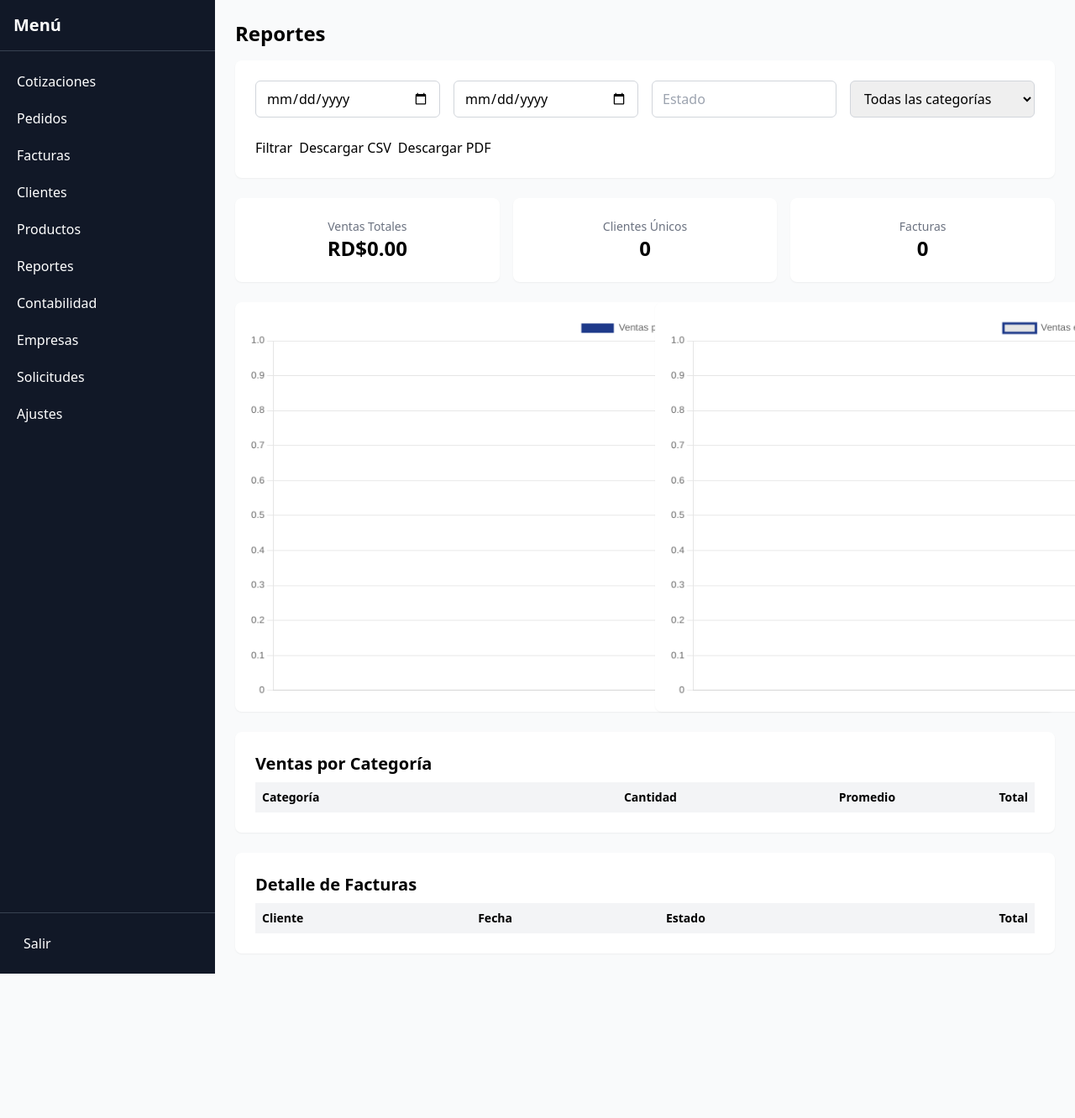
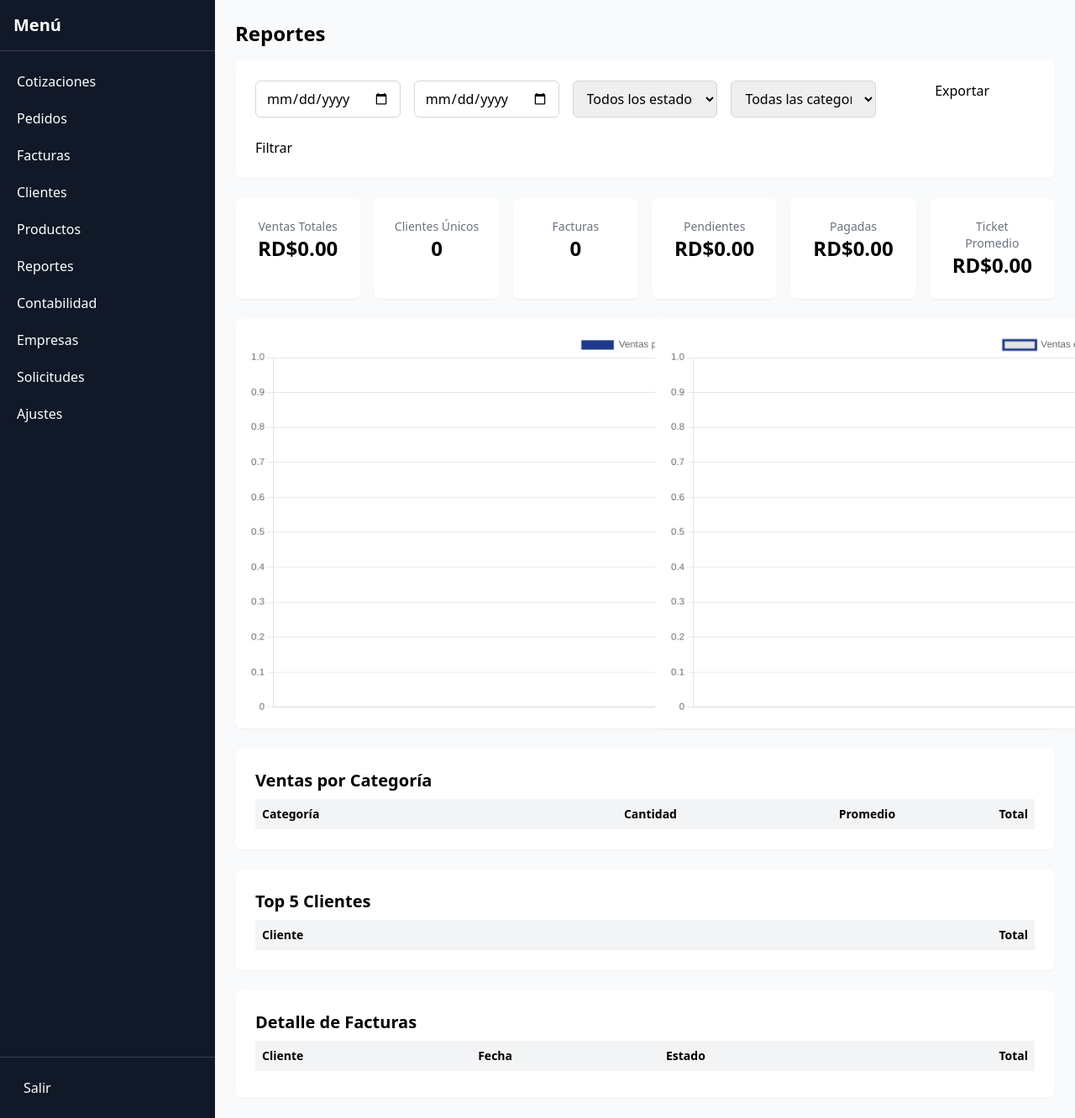
Before and after one commit to Buzzvitalize/Application-Tada, a Flask app: page /reportes in a window 1280 px wide. Shown: the whole page at 84% size. Before the commit the page ends 1160 px from the top, so only its background shows below. Run offline with Flask 3, Linux system fonts and the light colour scheme; the visitor is signed in with stand-in values (Sample User, id 1); lists and menus that the app fills with data are empty; some libraries are stand-ins or nearby versions.

Commit message:
test: cover reporting filters and exports

```diff
--- a/app.py
+++ b/app.py
@@ -11,7 +11,14 @@ from flask import (
     jsonify,
     g,
 )
-from flask_migrate import Migrate
+try:
+    from flask_migrate import Migrate
+except ModuleNotFoundError:  # pragma: no cover
+    class Migrate:
+        def __init__(self, *a, **k):
+            pass
+        def init_app(self, *a, **k):
+            pass
 import logging
 from logging.handlers import RotatingFileHandler
 try:
@@ -144,6 +151,7 @@ def ensure_admin():  # pragma: no cover - optional helper for deployments
 ITBIS_RATE = 0.18
 UNITS = ('Unidad', 'Metro', 'Onza', 'Libra', 'Kilogramo', 'Litro')
 CATEGORIES = ('Servicios', 'Consumo', 'Liquido', 'Otros')
+INVOICE_STATUSES = ('Pendiente', 'Pagada')
 
 
 def current_company_id():
@@ -172,6 +180,28 @@ def _to_int(value):
         return int(value)
     except (TypeError, ValueError):
         return 0
+
+
+def _parse_report_params(fecha_inicio, fecha_fin, estado, categoria):
+    """Validate and normalize report filter parameters."""
+    start = end = None
+    if fecha_inicio:
+        try:
+            start = datetime.strptime(fecha_inicio, '%Y-%m-%d')
+        except ValueError:
+            start = None
+    if fecha_fin:
+        try:
+            end = datetime.strptime(fecha_fin, '%Y-%m-%d')
+        except ValueError:
+            end = None
+    if start and end and start > end:
+        start = end = None
+    if estado not in INVOICE_STATUSES:
+        estado = None
+    if categoria not in CATEGORIES:
+        categoria = None
+    return start, end, estado, categoria
 
 
 @app.template_filter('phone')
@@ -858,19 +888,12 @@ def serve_pdf(filename):
     return send_from_directory(os.path.join(app.static_folder, 'pdfs'), filename)
 
 def _filtered_invoice_query(fecha_inicio, fecha_fin, estado, categoria):
+    """Return an invoice query filtered by the provided parameters."""
     q = company_query(Invoice)
     if fecha_inicio:
-        try:
-            start = datetime.strptime(fecha_inicio, '%Y-%m-%d')
-            q = q.filter(Invoice.date >= start)
-        except ValueError:
-            pass
+        q = q.filter(Invoice.date >= fecha_inicio)
     if fecha_fin:
-        try:
-            end = datetime.strptime(fecha_fin, '%Y-%m-%d')
-            q = q.filter(Invoice.date <= end)
-        except ValueError:
-            pass
+        q = q.filter(Invoice.date <= fecha_fin)
     if estado:
         q = q.filter(Invoice.invoice_type == estado)
     if categoria:
@@ -884,26 +907,27 @@ def reportes():
     fecha_fin = request.args.get('fecha_fin')
     estado = request.args.get('estado')
     categoria = request.args.get('categoria')
+    page = request.args.get('page', 1, type=int)
 
-    q = _filtered_invoice_query(fecha_inicio, fecha_fin, estado, categoria)
-    invoices = q.options(joinedload(Invoice.client), load_only(Invoice.client_id, Invoice.total, Invoice.date, Invoice.invoice_type)).all()
+    start, end, estado, categoria = _parse_report_params(fecha_inicio, fecha_fin, estado, categoria)
+    q = _filtered_invoice_query(start, end, estado, categoria)
 
-    total_sales = sum(i.total for i in invoices)
-    unique_clients = len({i.client_id for i in invoices})
+    pagination = (
+        q.options(joinedload(Invoice.client), load_only(Invoice.client_id, Invoice.total, Invoice.date, Invoice.invoice_type))
+        .order_by(Invoice.date.desc())
+        .paginate(page=page, per_page=10, error_out=False)
+    )
+    invoices = pagination.items
+
+    all_invoices = q.options(load_only(Invoice.client_id, Invoice.total, Invoice.date, Invoice.invoice_type)).all()
+    total_sales = sum(i.total for i in all_invoices)
+    unique_clients = len({i.client_id for i in all_invoices})
 
     item_query = company_query(InvoiceItem).join(Invoice)
-    if fecha_inicio:
-        try:
-            start = datetime.strptime(fecha_inicio, '%Y-%m-%d')
-            item_query = item_query.filter(Invoice.date >= start)
-        except ValueError:
-            pass
-    if fecha_fin:
-        try:
-            end = datetime.strptime(fecha_fin, '%Y-%m-%d')
-            item_query = item_query.filter(Invoice.date <= end)
-        except ValueError:
-            pass
+    if start:
+        item_query = item_query.filter(Invoice.date >= start)
+    if end:
+        item_query = item_query.filter(Invoice.date <= end)
     if estado:
         item_query = item_query.filter(Invoice.invoice_type == estado)
     if categoria:
@@ -919,22 +943,45 @@ def reportes():
     )
 
     sales_over_time = (
-        q.with_entities(func.date(Invoice.date), func.sum(Invoice.total))
+        q.with_entities(func.date(Invoice.date), func.sum(Invoice.total), func.count(Invoice.id))
         .group_by(func.date(Invoice.date))
         .order_by(func.date(Invoice.date))
+        .all()
+    )
+
+    status_totals = {s: 0 for s in INVOICE_STATUSES}
+    for st, amount in (
+        q.with_entities(Invoice.invoice_type, func.sum(Invoice.total)).group_by(Invoice.invoice_type)
+    ):
+        if st in status_totals:
+            status_totals[st] = amount or 0
+
+    avg_ticket = total_sales / unique_clients if unique_clients else 0
+
+    top_clients = (
+        q.join(Client)
+        .with_entities(Client.name, func.sum(Invoice.total))
+        .group_by(Client.id)
+        .order_by(func.sum(Invoice.total).desc())
+        .limit(5)
         .all()
     )
 
     stats = {
         'total_sales': total_sales,
         'unique_clients': unique_clients,
-        'invoices': len(invoices),
+        'invoices': len(all_invoices),
+        'pending': status_totals.get('Pendiente', 0),
+        'paid': status_totals.get('Pagada', 0),
+        'avg_ticket': avg_ticket,
     }
 
     cat_labels = [c or 'Sin categoría' for c, *_ in sales_by_category]
     cat_totals = [s or 0 for *_1, _2, s in sales_by_category]
-    date_labels = [d.strftime('%Y-%m-%d') for d, _ in sales_over_time]
-    date_totals = [t or 0 for _, t in sales_over_time]
+    cat_counts = [qtd for _cat, qtd, *_ in sales_by_category]
+    date_labels = [d if isinstance(d, str) else d.strftime('%Y-%m-%d') for d, *_ in sales_over_time]
+    date_totals = [t or 0 for _, t, _ in sales_over_time]
+    date_counts = [cnt for *_1, cnt in sales_over_time]
 
     filters = {
         'fecha_inicio': fecha_inicio or '',
@@ -943,29 +990,62 @@ def reportes():
         'categoria': categoria or '',
     }
 
+    if request.args.get('ajax') == '1':
+        return jsonify(
+            {
+                'stats': stats,
+                'top_clients': [{'name': n, 'total': t} for n, t in top_clients],
+                'cat_labels': cat_labels,
+                'cat_totals': cat_totals,
+                'cat_counts': cat_counts,
+                'date_labels': date_labels,
+                'date_totals': date_totals,
+                'date_counts': date_counts,
+                'invoices': [
+                    {
+                        'client': i.client.name if i.client else '',
+                        'date': i.date.strftime('%Y-%m-%d'),
+                        'estado': i.invoice_type or '',
+                        'total': i.total,
+                    }
+                    for i in invoices
+                ],
+                'pagination': {'page': pagination.page, 'pages': pagination.pages},
+            }
+        )
+
     return render_template(
         'reportes.html',
         invoices=invoices,
+        pagination=pagination,
         sales_by_category=sales_by_category,
         stats=stats,
+        top_clients=top_clients,
         cat_labels=cat_labels,
         cat_totals=cat_totals,
+        cat_counts=cat_counts,
         date_labels=date_labels,
         date_totals=date_totals,
+        date_counts=date_counts,
         filters=filters,
         categories=CATEGORIES,
+        statuses=INVOICE_STATUSES,
     )
 
 
 @app.route('/reportes/export')
 def export_reportes():
+    if session.get('role') not in ('admin', 'contabilidad'):
+        return '', 403
+
     formato = request.args.get('formato', 'csv')
     fecha_inicio = request.args.get('fecha_inicio')
     fecha_fin = request.args.get('fecha_fin')
     estado = request.args.get('estado')
     categoria = request.args.get('categoria')
 
-    q = _filtered_invoice_query(fecha_inicio, fecha_fin, estado, categoria)
+    start, end, estado, categoria = _parse_report_params(fecha_inicio, fecha_fin, estado, categoria)
+    q = _filtered_invoice_query(start, end, estado, categoria)
     invoices = q.options(joinedload(Invoice.client), load_only(Invoice.client_id, Invoice.total, Invoice.date, Invoice.invoice_type)).all()
 
     if formato == 'csv':
--- a/templates/reportes.html
+++ b/templates/reportes.html
@@ -3,24 +3,34 @@
 {% block content %}
 <h1 class="text-2xl font-semibold mb-4">Reportes</h1>
 
-<form class="card mb-6 grid md:grid-cols-4 gap-4" method="get" action="{{ url_for('reportes') }}">
+<form id="filters" class="card mb-6 grid md:grid-cols-5 gap-4" method="get" action="{{ url_for('reportes') }}">
   <input type="date" name="fecha_inicio" value="{{ filters.fecha_inicio }}" class="input">
   <input type="date" name="fecha_fin" value="{{ filters.fecha_fin }}" class="input">
-  <input type="text" name="estado" placeholder="Estado" value="{{ filters.estado }}" class="input">
+  <select name="estado" class="input">
+    <option value="">Todos los estados</option>
+    {% for s in statuses %}
+    <option value="{{ s }}" {% if filters.estado==s %}selected{% endif %}>{{ s }}</option>
+    {% endfor %}
+  </select>
   <select name="categoria" class="input">
     <option value="">Todas las categorías</option>
     {% for c in categories %}
     <option value="{{ c }}" {% if filters.categoria==c %}selected{% endif %}>{{ c }}</option>
     {% endfor %}
   </select>
-  <div class="md:col-span-4 flex gap-2 mt-2">
+  <div class="relative"><button type="button" id="exportBtn" class="btn w-full">Exportar</button>
+    <div id="exportMenu" class="absolute right-0 mt-2 w-40 bg-white border rounded shadow hidden z-10">
+      <a href="#" data-format="csv" class="block px-4 py-2 hover:bg-gray-100">Exportar CSV</a>
+      <a href="#" data-format="pdf" class="block px-4 py-2 hover:bg-gray-100">Exportar PDF</a>
+    </div>
+  </div>
+  <div class="md:col-span-5 flex gap-2 mt-2">
     <button class="btn" type="submit">Filtrar</button>
-    <a class="btn" href="{{ url_for('export_reportes', formato='csv', **filters) }}">Descargar CSV</a>
-    <a class="btn" href="{{ url_for('export_reportes', formato='pdf', **filters) }}" target="_blank">Descargar PDF</a>
+    <span id="exportSpinner" class="hidden items-center text-sm text-gray-600">Generando...</span>
   </div>
 </form>
 
-<div class="grid md:grid-cols-3 gap-4 mb-6">
+<div class="grid md:grid-cols-6 gap-4 mb-6">
   <div class="card text-center">
     <div class="text-sm text-gray-500">Ventas Totales</div>
     <div class="text-2xl font-bold">{{ stats.total_sales | money }}</div>
@@ -32,6 +42,18 @@
   <div class="card text-center">
     <div class="text-sm text-gray-500">Facturas</div>
     <div class="text-2xl font-bold">{{ stats.invoices }}</div>
+  </div>
+  <div class="card text-center">
+    <div class="text-sm text-gray-500">Pendientes</div>
+    <div class="text-2xl font-bold">{{ stats.pending | money }}</div>
+  </div>
+  <div class="card text-center">
+    <div class="text-sm text-gray-500">Pagadas</div>
+    <div class="text-2xl font-bold">{{ stats.paid | money }}</div>
+  </div>
+  <div class="card text-center">
+    <div class="text-sm text-gray-500">Ticket Promedio</div>
+    <div class="text-2xl font-bold">{{ stats.avg_ticket | money }}</div>
   </div>
 </div>
 
@@ -64,6 +86,26 @@
   </table>
 </div>
 
+<div class="card overflow-x-auto mb-6">
+  <h2 class="text-xl font-semibold mb-2">Top 5 Clientes</h2>
+  <table class="min-w-full text-sm">
+    <thead class="bg-gray-100">
+      <tr>
+        <th class="p-2 text-left">Cliente</th>
+        <th class="p-2 text-right">Total</th>
+      </tr>
+    </thead>
+    <tbody>
+      {% for name, total in top_clients %}
+      <tr class="border-t">
+        <td class="p-2">{{ name }}</td>
+        <td class="p-2 text-right">{{ total | money }}</td>
+      </tr>
+      {% endfor %}
+    </tbody>
+  </table>
+</div>
+
 <div class="card overflow-x-auto">
   <h2 class="text-xl font-semibold mb-2">Detalle de Facturas</h2>
   <table class="min-w-full text-sm">
@@ -86,6 +128,14 @@
       {% endfor %}
     </tbody>
   </table>
+  <div class="flex justify-end gap-2 mt-2">
+    {% if pagination.page > 1 %}
+    <a class="btn" href="{{ url_for('reportes', page=pagination.page-1, **filters) }}">Anterior</a>
+    {% endif %}
+    {% if pagination.page < pagination.pages %}
+    <a class="btn" href="{{ url_for('reportes', page=pagination.page+1, **filters) }}">Siguiente</a>
+    {% endif %}
+  </div>
 </div>
 
 {% endblock %}
@@ -94,21 +144,61 @@
 {{ super() }}
 <script src="https://cdn.jsdelivr.net/npm/chart.js"></script>
 <script>
+const currency = new Intl.NumberFormat('es-DO',{style:'currency',currency:'DOP'});
+
 const catCtx = document.getElementById('catChart');
+const catCounts = {{ cat_counts|tojson }};
 new Chart(catCtx, {
   type: 'bar',
   data: {
     labels: {{ cat_labels|tojson }},
-    datasets: [{ label: 'Ventas por categoría', data: {{ cat_totals|tojson }}, backgroundColor: '#1e3a8a' }]
+    datasets: [{ label: 'Ventas por categoría', data: {{ cat_totals|tojson }}, backgroundColor: '#1e3a8a', categoryCounts: catCounts }]
+  },
+  options: {
+    plugins: {
+      tooltip: {
+        callbacks: {
+          label: ctx => `${currency.format(ctx.parsed.y)} (${ctx.dataset.categoryCounts[ctx.dataIndex]} ventas)`
+        }
+      }
+    }
   }
 });
+
 const timeCtx = document.getElementById('timeChart');
+const dateCounts = {{ date_counts|tojson }};
 new Chart(timeCtx, {
   type: 'line',
   data: {
     labels: {{ date_labels|tojson }},
-    datasets: [{ label: 'Ventas en el tiempo', data: {{ date_totals|tojson }}, borderColor: '#1e3a8a', fill:false }]
+    datasets: [{ label: 'Ventas en el tiempo', data: {{ date_totals|tojson }}, borderColor: '#1e3a8a', fill:false, count: dateCounts }]
+  },
+  options: {
+    plugins: {
+      tooltip: {
+        callbacks: {
+          label: ctx => `${currency.format(ctx.parsed.y)} (${ctx.dataset.count[ctx.dataIndex]} ventas)`
+        }
+      }
+    }
   }
 });
+
+const exportBtn = document.getElementById('exportBtn');
+const exportMenu = document.getElementById('exportMenu');
+const spinner = document.getElementById('exportSpinner');
+exportBtn.addEventListener('click', () => exportMenu.classList.toggle('hidden'));
+exportMenu.querySelectorAll('a').forEach(a => {
+  a.addEventListener('click', e => {
+    e.preventDefault();
+    spinner.classList.remove('hidden');
+    const params = new URLSearchParams(new FormData(document.getElementById('filters')));
+    window.location = `{{ url_for('export_reportes') }}?formato=${a.dataset.format}&` + params.toString();
+    setTimeout(() => spinner.classList.add('hidden'), 3000);
+    exportMenu.classList.add('hidden');
+  });
+});
+
+document.getElementById('filters').addEventListener('change', () => document.getElementById('filters').submit());
 </script>
 {% endblock %}
```
Also changed, not shown: models.py (+8 -1 lines), tests/test_reportes.py (added, +57 -0 lines).
